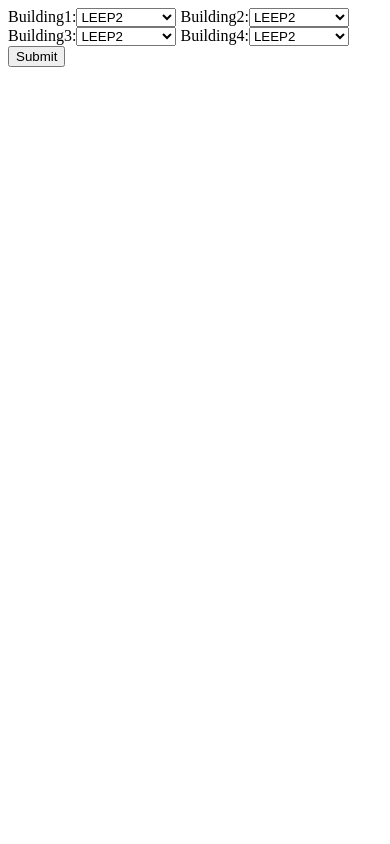
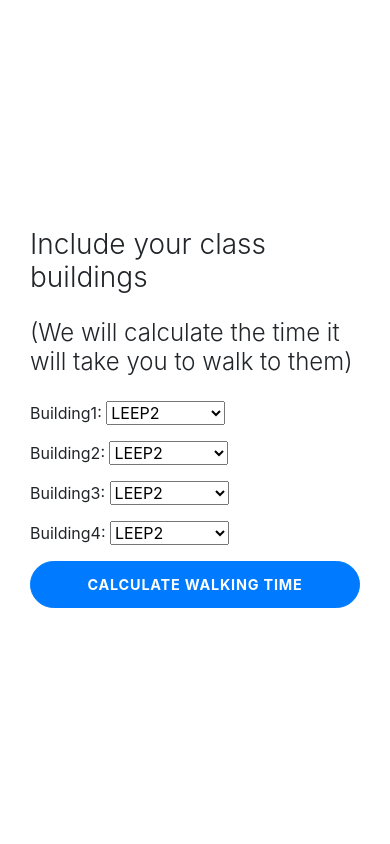
Before and after one commit to archanaramakrishnan/EECS448-Project3, a Django app: page /maps.html in a window 390 px wide. Run offline with Django 3.2, Linux system fonts and the light colour scheme; some libraries are stand-ins or nearby versions.

Commit message:
Added bootstrap to maps page

```diff
--- a/mysite/myapp/templates/maps_form.html
+++ b/mysite/myapp/templates/maps_form.html
@@ -1,20 +1,58 @@
 <!DOCTYPE html>
 <html lang="en">
 <head>
-    <meta charset="UTF-8">
-    <meta name="viewport" content="width=device-width, initial-scale=1.0">
+  <!-- Required meta tags -->
+<meta charset="utf-8">
+<meta name="viewport" content="width=device-width, initial-scale=1, shrink-to-fit=no">
     <meta http-equiv="X-UA-Compatible" content="ie=edge">
-    <title>Document</title>
+    <!-- Bootstrap CSS -->
+   <link rel="stylesheet" href="https://stackpath.bootstrapcdn.com/bootstrap/4.3.1/css/bootstrap.min.css" integrity="sha384-ggOyR0iXCbMQv3Xipma34MD+dH/1fQ784/j6cY/iJTQUOhcWr7x9JvoRxT2MZw1T" crossorigin="anonymous">
+   {% load staticfiles %}
+    <link href="{% static 'for_maps/maps_form.css' %}" rel="stylesheet"></link>
+
+  <title>Maps</title>
 </head>
-<body>
-    <form method="post">
-        <!--security feature-->
-        {% csrf_token %}
-
-        {{form}}
-        <button type="submit">Submit</button>
+    <body>
+      <form method = "post">
+      <div class="container-fluid">
+      <div class="row no-gutter">
+        <div class="d-none d-md-flex col-md-4 col-lg-6 bg-image"></div>
+        <div class="col-md-8 col-lg-6">
+          <div class="login d-flex align-items-center py-5">
+            <div class="container">
+              <div class="row">
+                <div class="col-md-9 col-lg-8 mx-auto">
+                  <h3 class="login-heading mb-4">Include your class buildings</h3>
+                  <h4 class="login-heading mb-4">(We will calculate the time it will take you to walk to them)</h4>
+                  <form>
+                     {% csrf_token %}
+                    <div class="form-label-group">
+                      Building1:
+                      {{form.building1}}
+                    </div>
+                    <div class="form-label-group">
+                      Building2:
+                      {{form.building2}}
+                    </div>
+                    <div class="form-label-group">
+                      Building3:
+                      {{form.building3}}
+                    </div>
+                    <div class="form-label-group">
+                      Building4:
+                      {{form.building4}}
+                    </div>
+                    <button class="btn btn-lg btn-primary btn-block btn-login text-uppercase font-weight-bold mb-2" type="submit">Calculate walking time</button>
+                  </form>
+              </div>
+            </div>
+          </div>
+        </div>
+      </div>
+    </div>
     </form>
-
-
-</body>
+    <script src="https://code.jquery.com/jquery-3.3.1.slim.min.js" integrity="sha384-q8i/X+965DzO0rT7abK41JStQIAqVgRVzpbzo5smXKp4YfRvH+8abtTE1Pi6jizo" crossorigin="anonymous"></script>
+    <script src="https://cdnjs.cloudflare.com/ajax/libs/popper.js/1.14.7/umd/popper.min.js" integrity="sha384-UO2eT0CpHqdSJQ6hJty5KVphtPhzWj9WO1clHTMGa3JDZwrnQq4sF86dIHNDz0W1" crossorigin="anonymous"></script>
+    <script src="https://stackpath.bootstrapcdn.com/bootstrap/4.3.1/js/bootstrap.min.js" integrity="sha384-JjSmVgyd0p3pXB1rRibZUAYoIIy6OrQ6VrjIEaFf/nJGzIxFDsf4x0xIM+B07jRM" crossorigin="anonymous"></script>
+    </body>
 </html>
--- /dev/null
+++ b/mysite/mysite/static/for_maps/maps_form.css
@@ -0,0 +1,112 @@
+:root {
+  --input-padding-x: 1.5rem;
+  --input-padding-y: 0.75rem;
+}
+
+.login,
+.image {
+  min-height: 100vh;
+}
+
+.bg-image {
+  background-image: url('forms_background.jpg');
+  background-size: cover;
+  background-position: center;
+}
+
+.login-heading {
+  font-weight: 300;
+}
+
+.btn-login {
+  font-size: 0.9rem;
+  letter-spacing: 0.05rem;
+  padding: 0.75rem 1rem;
+  border-radius: 2rem;
+}
+
+.form-label-group {
+  position: relative;
+  margin-bottom: 1rem;
+}
+
+.form-label-group>input,
+.form-label-group>label {
+  padding: var(--input-padding-y) var(--input-padding-x);
+  height: auto;
+  border-radius: 2rem;
+}
+
+.form-label-group>label {
+  position: absolute;
+  top: 0;
+  left: 0;
+  display: block;
+  width: 100%;
+  margin-bottom: 0;
+  /* Override default `<label>` margin */
+  line-height: 1.5;
+  color: #495057;
+  cursor: text;
+  /* Match the input under the label */
+  border: 1px solid transparent;
+  border-radius: .25rem;
+  transition: all .1s ease-in-out;
+}
+
+.form-label-group input::-webkit-input-placeholder {
+  color: transparent;
+}
+
+.form-label-group input:-ms-input-placeholder {
+  color: transparent;
+}
+
+.form-label-group input::-ms-input-placeholder {
+  color: transparent;
+}
+
+.form-label-group input::-moz-placeholder {
+  color: transparent;
+}
+
+.form-label-group input::placeholder {
+  color: transparent;
+}
+
+.form-label-group input:not(:placeholder-shown) {
+  padding-top: calc(var(--input-padding-y) + var(--input-padding-y) * (2 / 3));
+  padding-bottom: calc(var(--input-padding-y) / 3);
+}
+
+.form-label-group input:not(:placeholder-shown)~label {
+  padding-top: calc(var(--input-padding-y) / 3);
+  padding-bottom: calc(var(--input-padding-y) / 3);
+  font-size: 12px;
+  color: #777;
+}
+
+/* Fallback for Edge
+-------------------------------------------------- */
+
+@supports (-ms-ime-align: auto) {
+  .form-label-group>label {
+    display: none;
+  }
+  .form-label-group input::-ms-input-placeholder {
+    color: #777;
+  }
+}
+
+/* Fallback for IE
+-------------------------------------------------- */
+
+@media all and (-ms-high-contrast: none),
+(-ms-high-contrast: active) {
+  .form-label-group>label {
+    display: none;
+  }
+  .form-label-group input:-ms-input-placeholder {
+    color: #777;
+  }
+}
```
Also changed, not shown: mysite/mysite/static/for_maps/forms_background.jpg (added).
